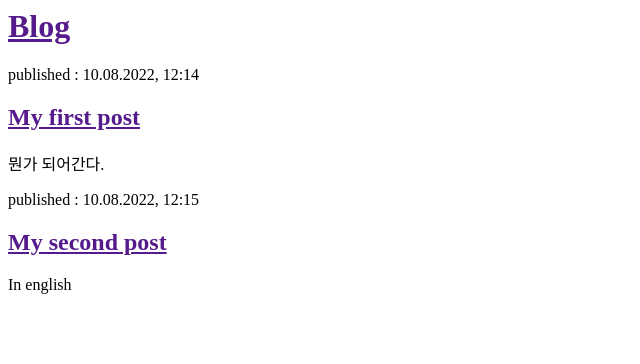
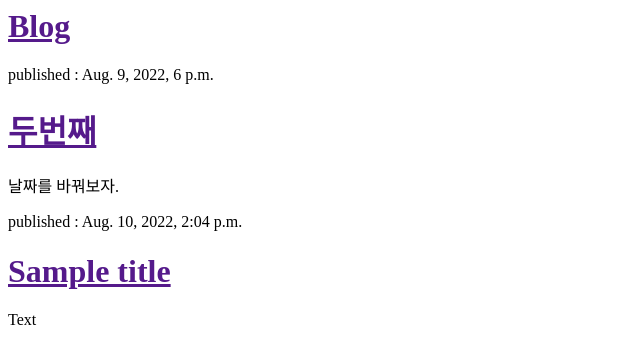
Before and after one commit to mozzipa/my-first-blog, a Django app: page / in a window 1280 px wide. Shown: the top 364 px of the page, without its empty margins (0-640 px from the left). Run offline with Django 4.2, Linux system fonts and the light colour scheme; data comes from the database, SQL or seed files in the repository; both versions use the stored data as it was after the commit.

Commit message:
Modified templates to display posts from database.

```diff
--- a/blog/templates/blog/post_list.html
+++ b/blog/templates/blog/post_list.html
@@ -8,15 +8,13 @@
         </div>
 
         <div>
-            <p>published : 10.08.2022, 12:14</p>
-            <h2><a href="">My first post</a></h2>
-            <p>뭔가 되어간다.</p>
-        </div>
-
-        <div>
-            <p>published : 10.08.2022, 12:15</p>
-            <h2><a href="">My second post</a></h2>
-            <p>In english</p>
+        {% for post in posts %}
+            <div>
+                <p>published : {{ post.published_date }}</p>
+                <h1><a href="">{{ post.title }}</a></h1>
+                <p>{{ post.text|linebreaksbr }}</p>
+            </div>
+        {% endfor %}
         </div>
     </body>
 </html>
--- a/blog/views.py
+++ b/blog/views.py
@@ -1,6 +1,13 @@
 from django.shortcuts import render
+from .models import Post
+from django.utils import timezone
 
 # 요청(request)을 넘겨받아 render메서드를 호출합니다.
 # 이 함수는 render 메서드를 호출하여 받은(return) blog/post_list.html템플릿을 보여줍니다.
+
+# 글목록을 published date 기준으로 정렬하기 위함.
+# render함수에는 매개변수 request(사용자가 요청하는 모든 것)와 'blog/post_list.html' 템플릿이 있다.
+# 튜플{} 에는 템플릿을 사용하기 위해 매개변수를 추가. 튜플{} 안에 있는 :이전에 문자열이 와야하고, 작은 따옴표''를 양쪽에 붙여야 함.
 def post_list(request):
-    return render(request,'blog/post_list.html',{})
+    posts = Post.objects.filter(published_date__lte=timezone.now()).order_by('published_date')
+    return render(request,'blog/post_list.html',{'posts':posts})
```
Also changed, not shown: db.sqlite3.
